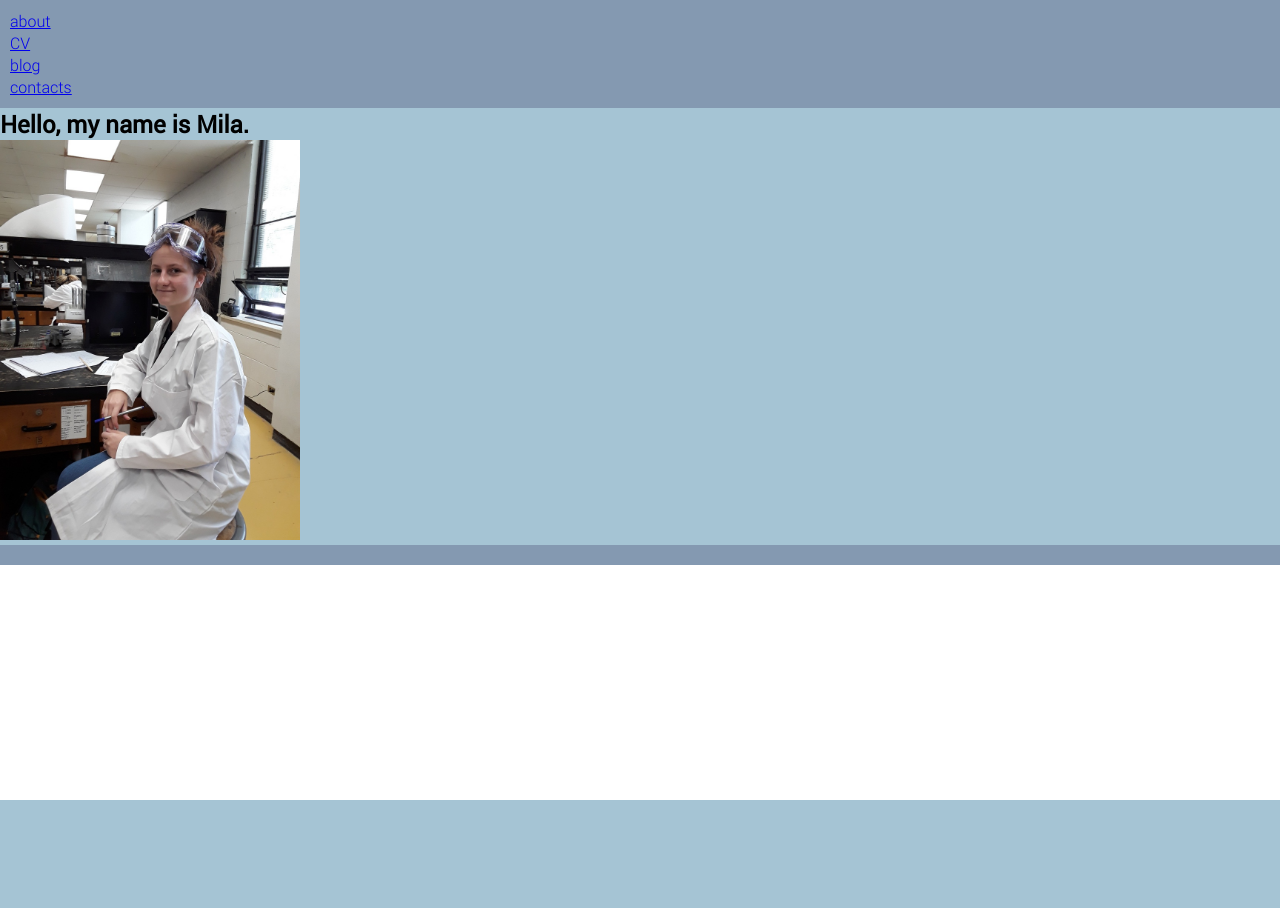
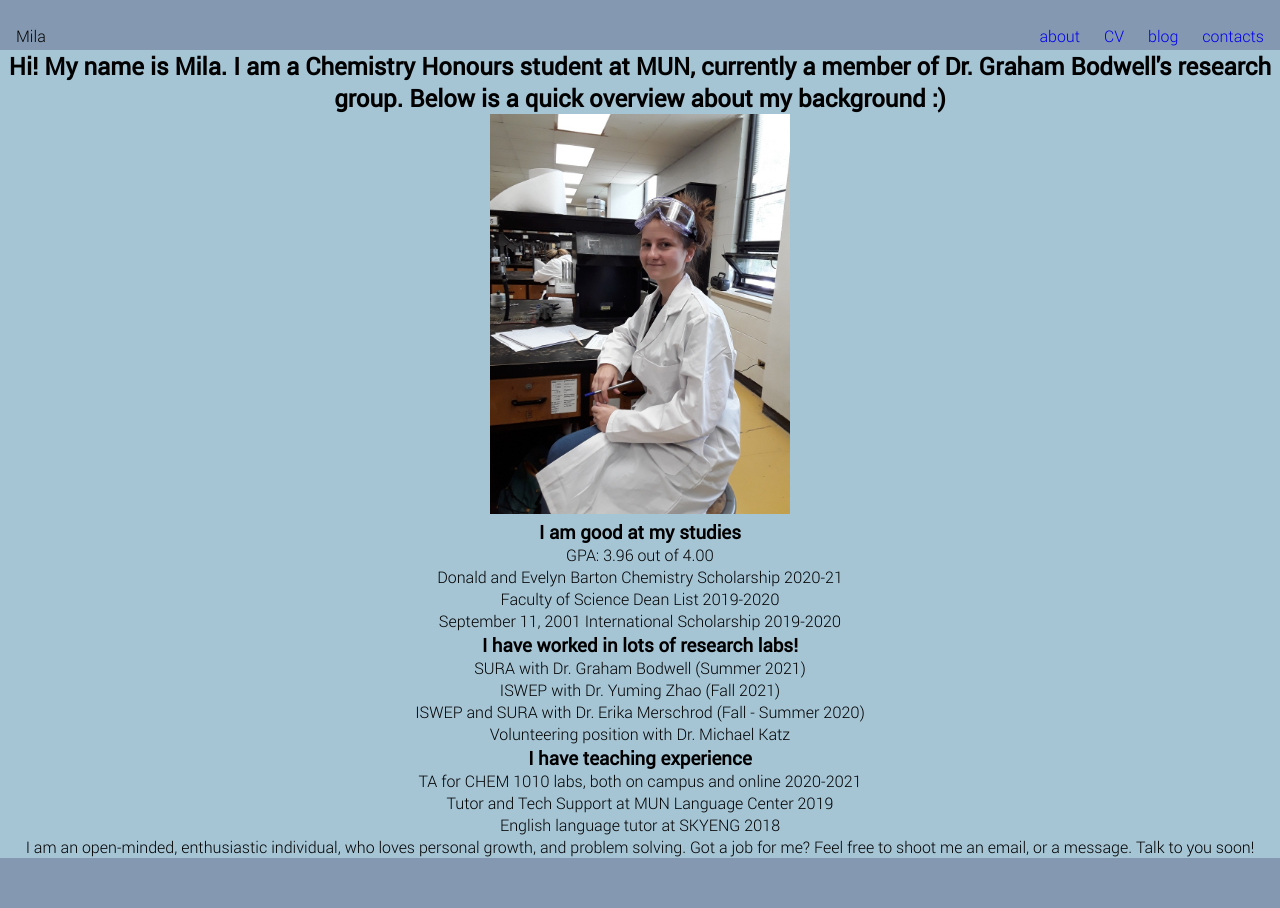
Before and after one commit to lsyurievna/resume_app, a Flask app: page / in a window 1280 px wide. Before the commit the page ends 800 px from the top, so only its background shows below. Run offline with Flask 2, Linux system fonts and the light colour scheme.

Commit message:
Okay, now that the website is up and running, some css styling has been started to be applied, and content is beeing created. fun times...

```diff
--- a/static/styles.css
+++ b/static/styles.css
@@ -70,13 +70,30 @@ img{
 
 nav, footer{
   background-color: rgba(132, 153, 177);
-  padding:10px;
-  margin:0;
+  padding-bottom:25px;
+  padding-top:25px;
+  padding-left:1em;
+  padding-right:1em;
+  margin:0px;
   width:100%;
+}
+
+nav .name{
+  float:left;
+}
+
+nav ul{
+  float:right;
+}
+
+nav ul li{
+  display: inline-block;
+  padding-left:20px;
 }
 
 /*CONTENT SECTION*/
 
 article{
   background-color: rgba(165, 196, 212);
+  text-align:center;
 }
--- a/templates/about.html
+++ b/templates/about.html
@@ -3,14 +3,40 @@
 
 {% block content %}
 
-{% if name is none %}
-<h2>Hello, I have no clue who I am.</h2>
-{% else %}
-<h2>Hello, my name is {{ name }}.</h2>
-{% endif %}
-
+<div>
+<h2>Hi! My name is {{ name }}. I am a Chemistry Honours student at MUN, currently a member of Dr.
+  Graham Bodwell's research group. Below is a quick overview about my background :)
+</h2>
 <img src = "{{ url_for('static', filename = 'profile_pic.jpg') }}" \>
 
+<h3>I am good at my studies</h3>
+<ul>
+  <li>GPA: 3.96 out of 4.00</li>
+  <li>Donald and Evelyn Barton Chemistry Scholarship 2020-21</li>
+  <li>Faculty of Science Dean List 2019-2020</li>
+  <li>September 11, 2001 International Scholarship 2019-2020</li>
+</ul>
 
+<h3>I have worked in lots of research labs!</h3>
+<ul>
+  <li>SURA with Dr. Graham Bodwell (Summer 2021)</li>
+  <li>ISWEP with Dr. Yuming Zhao (Fall 2021)</li>
+  <li>ISWEP and SURA with Dr. Erika Merschrod (Fall - Summer 2020)</li>
+  <li>Volunteering position with Dr. Michael Katz</li>
+</ul>
 
+<h3>I have teaching experience</h3>
+<ul>
+  <li>TA for CHEM 1010 labs, both on campus and online 2020-2021</li>
+  <li>Tutor and Tech Support at MUN Language Center 2019</li>
+  <li>English language tutor at SKYENG 2018</li>
+</ul>
+</div>
+
+<p>
+  I am an open-minded, enthusiastic individual,
+  who loves personal growth, and problem solving.
+   Got a job for me? Feel free to shoot me an email,
+   or a message. Talk to you soon!
+</p>
 {% endblock %}
--- a/templates/layout.html
+++ b/templates/layout.html
@@ -10,6 +10,7 @@
 
 <body>
   <nav>
+    <p class="name">Mila</p>
     <ul>
       <a href = "/"><li>about</li></a>
       <a href = "/CV"><li>CV</li></a>
```
